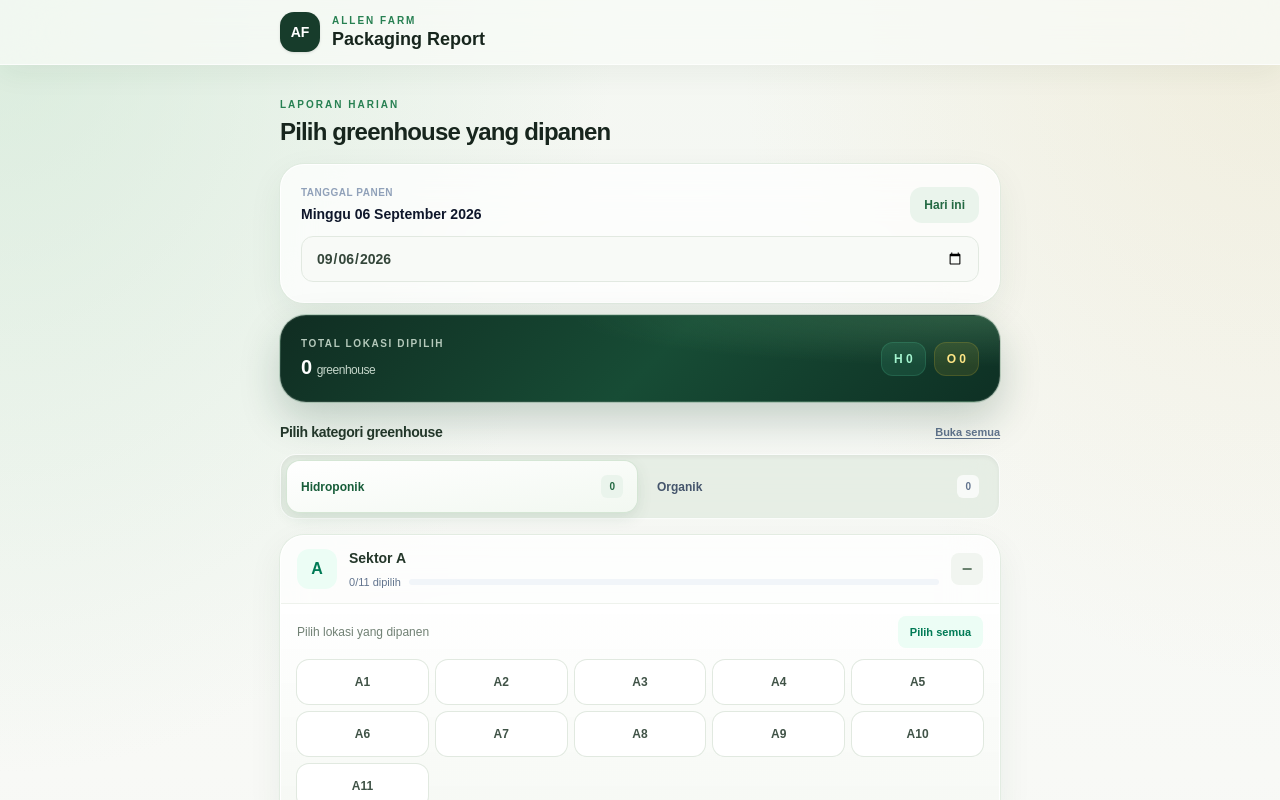
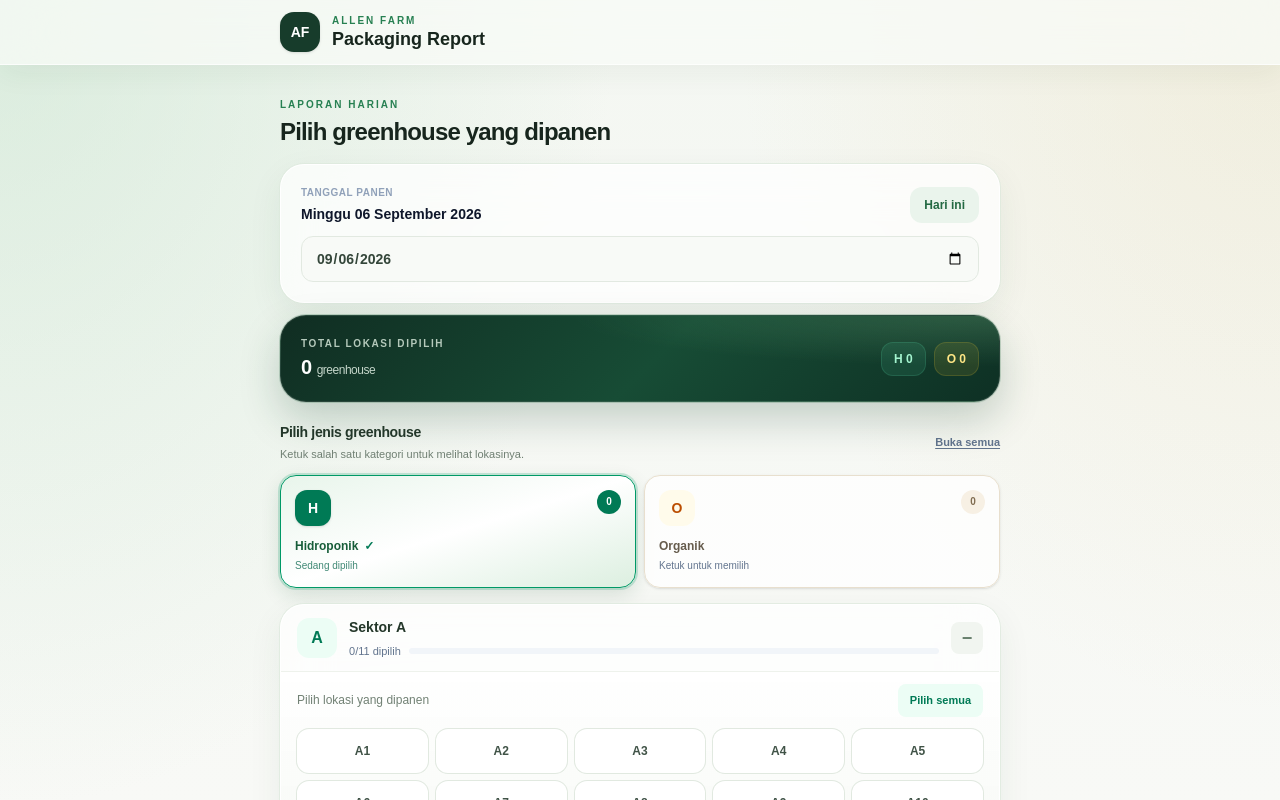
Before and after one commit to fidataufiq/allen-farm-packaging, a Next.js app: page / in a window 1280 px wide. Shown: the top 800 px of the page. Built offline with nearby package versions, Linux system fonts and the light colour scheme.

Commit message:
feat: improve greenhouse category selection UI

```diff
--- a/app/page.tsx
+++ b/app/page.tsx
@@ -306,29 +306,60 @@ export default function ExperimentPage() {
 
         <section className="mb-4">
           <div className="mb-3 flex items-center justify-between gap-3">
-            <h3 className="text-sm font-extrabold tracking-tight text-[#24372A]">Pilih kategori greenhouse</h3>
-            <button type="button" onClick={() => setAllSectorsOpen(activeOpenSectors.length !== Object.keys(activeSectors).length)} className="text-[11px] font-bold text-slate-500 underline underline-offset-2">
+            <div>
+              <h3 className="text-sm font-extrabold tracking-tight text-[#24372A]">Pilih jenis greenhouse</h3>
+              <p className="mt-1 text-[11px] text-[#718174]">Ketuk salah satu kategori untuk melihat lokasinya.</p>
+            </div>
+            <button type="button" onClick={() => setAllSectorsOpen(activeOpenSectors.length !== Object.keys(activeSectors).length)} className="shrink-0 text-[11px] font-bold text-slate-500 underline underline-offset-2">
               {activeOpenSectors.length === Object.keys(activeSectors).length ? "Tutup semua" : "Buka semua"}
             </button>
           </div>
-          <div className="grid grid-cols-2 gap-1.5 rounded-2xl border border-white/80 bg-[#E3EBE1]/80 p-1.5 shadow-inner backdrop-blur-lg">
+
+          <div className="grid grid-cols-2 gap-2">
             <button
               type="button"
               onClick={() => setActiveCategory("hydro")}
               aria-pressed={activeCategory === "hydro"}
-              className={`flex items-center justify-between rounded-[13px] px-3.5 py-3.5 text-left transition duration-200 ${activeCategory === "hydro" ? "bg-gradient-to-br from-white to-[#F2F8F1] text-[#175D39] shadow-[0_5px_16px_rgba(24,79,46,0.12)] ring-1 ring-[#D5E6D5]" : "text-slate-600"}`}
+              className={`group relative flex min-h-[104px] flex-col justify-between overflow-hidden rounded-2xl border p-3.5 text-left transition duration-200 active:scale-[0.98] ${activeCategory === "hydro" ? "border-emerald-600 bg-gradient-to-br from-[#E8F5EB] via-white to-[#DCEFE0] text-[#175D39] shadow-[0_7px_20px_rgba(24,79,46,0.14)] ring-2 ring-emerald-600/20" : "border-[#DCE6DB] bg-white/75 text-[#526357] shadow-sm hover:border-emerald-300 hover:bg-white"}`}
             >
-              <span className="text-xs font-extrabold">Hidroponik</span>
-              <span className={`rounded-md px-2 py-1 text-[10px] font-black ${activeCategory === "hydro" ? "bg-[#EAF4EC] text-[#236942]" : "bg-white/70 text-slate-500"}`}>{totalHydro}</span>
+              <span className="flex w-full items-start justify-between gap-2">
+                <span className={`flex h-9 w-9 items-center justify-center rounded-xl text-sm font-black ${activeCategory === "hydro" ? "bg-emerald-700 text-white shadow-sm" : "bg-emerald-50 text-emerald-700"}`}>H</span>
+                <span className={`flex h-6 min-w-6 items-center justify-center rounded-full px-1.5 text-[10px] font-black ${activeCategory === "hydro" ? "bg-emerald-700 text-white" : "bg-[#EDF3EC] text-[#617263]"}`}>{totalHydro}</span>
+              </span>
+              <span className="mt-3 block">
+                <span className="flex items-center gap-1.5 text-xs font-extrabold">
+                  Hidroponik
+                  {activeCategory === "hydro" && (
+                    <span className="text-emerald-700" aria-hidden="true">
+                      ✓
+                    </span>
+                  )}
+                </span>
+                <span className={`mt-1 block text-[10px] ${activeCategory === "hydro" ? "text-emerald-800/75" : "text-slate-500"}`}>{activeCategory === "hydro" ? "Sedang dipilih" : "Ketuk untuk memilih"}</span>
+              </span>
             </button>
+
             <button
               type="button"
               onClick={() => setActiveCategory("organic")}
               aria-pressed={activeCategory === "organic"}
-              className={`flex items-center justify-between rounded-[13px] px-3.5 py-3.5 text-left transition duration-200 ${activeCategory === "organic" ? "bg-gradient-to-br from-white to-[#FFF7E8] text-[#8E5718] shadow-[0_5px_16px_rgba(123,86,28,0.10)] ring-1 ring-[#F0DFC0]" : "text-slate-600"}`}
+              className={`group relative flex min-h-[104px] flex-col justify-between overflow-hidden rounded-2xl border p-3.5 text-left transition duration-200 active:scale-[0.98] ${activeCategory === "organic" ? "border-amber-500 bg-gradient-to-br from-[#FFF4DC] via-white to-[#F8E8C6] text-[#8E5718] shadow-[0_7px_20px_rgba(123,86,28,0.13)] ring-2 ring-amber-500/20" : "border-[#E8DFCE] bg-white/75 text-[#665C4D] shadow-sm hover:border-amber-300 hover:bg-white"}`}
             >
-              <span className="text-xs font-extrabold">Organik</span>
-              <span className={`rounded-md px-2 py-1 text-[10px] font-black ${activeCategory === "organic" ? "bg-amber-50 text-amber-700" : "bg-white/70 text-slate-500"}`}>{totalOrganic}</span>
+              <span className="flex w-full items-start justify-between gap-2">
+                <span className={`flex h-9 w-9 items-center justify-center rounded-xl text-sm font-black ${activeCategory === "organic" ? "bg-amber-600 text-white shadow-sm" : "bg-amber-50 text-amber-700"}`}>O</span>
+                <span className={`flex h-6 min-w-6 items-center justify-center rounded-full px-1.5 text-[10px] font-black ${activeCategory === "organic" ? "bg-amber-600 text-white" : "bg-[#F7F0E4] text-[#806D51]"}`}>{totalOrganic}</span>
+              </span>
+              <span className="mt-3 block">
+                <span className="flex items-center gap-1.5 text-xs font-extrabold">
+                  Organik
+                  {activeCategory === "organic" && (
+                    <span className="text-amber-700" aria-hidden="true">
+                      ✓
+                    </span>
+                  )}
+                </span>
+                <span className={`mt-1 block text-[10px] ${activeCategory === "organic" ? "text-amber-800/75" : "text-slate-500"}`}>{activeCategory === "organic" ? "Sedang dipilih" : "Ketuk untuk memilih"}</span>
+              </span>
             </button>
           </div>
         </section>
```
